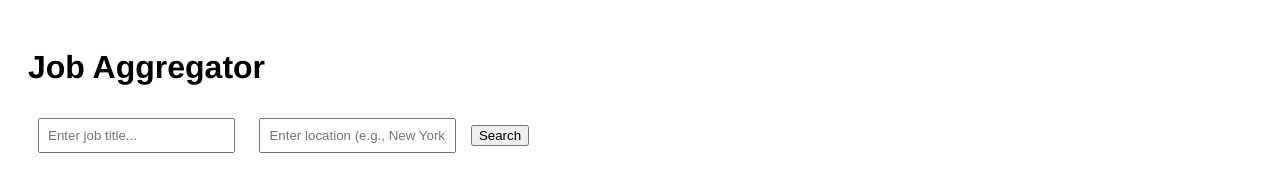
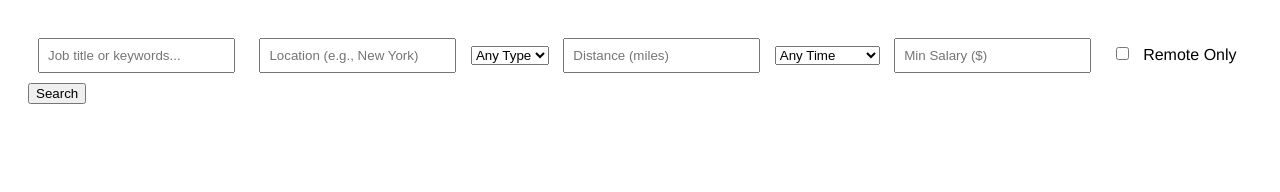
Before and after one commit to hello-world-beep-commits/test, a plain HTML site: page index.html in a window 1280 px wide. Drawn offline with Linux system fonts and the light colour scheme.

Commit message:
Update index.html

```diff
--- a/index.html
+++ b/index.html
@@ -7,12 +7,35 @@
   <link rel="stylesheet" href="style.css" />
 </head>
 <body>
-  <h1>Job Aggregator</h1>
-  <input type="text" id="searchInput" placeholder="Enter job title..." />
-  <input type="text" id="locationInput" placeholder="Enter location (e.g., New York)" />
+ <div class="filters">
+  <input type="text" id="searchInput" placeholder="Job title or keywords..." />
+  <input type="text" id="locationInput" placeholder="Location (e.g., New York)" />
+
+  <select id="jobType">
+    <option value="">Any Type</option>
+    <option value="full_time">Full-time</option>
+    <option value="part_time">Part-time</option>
+    <option value="contract">Contract</option>
+  </select>
+
+  <input type="number" id="distance" placeholder="Distance (miles)" min="1" />
+
+  <select id="datePosted">
+    <option value="">Any Time</option>
+    <option value="1">Last 24 Hours</option>
+    <option value="3">Last 3 Days</option>
+    <option value="7">Last 7 Days</option>
+  </select>
+
+  <input type="number" id="minSalary" placeholder="Min Salary ($)" min="0" />
+
+  <label>
+    <input type="checkbox" id="remoteOnly" />
+    Remote Only
+  </label>
+
   <button onclick="searchJobs()">Search</button>
-  <div id="results"></div>
+</div>
 
-  <script src="script.js"></script>
 </body>
 </html>
```
